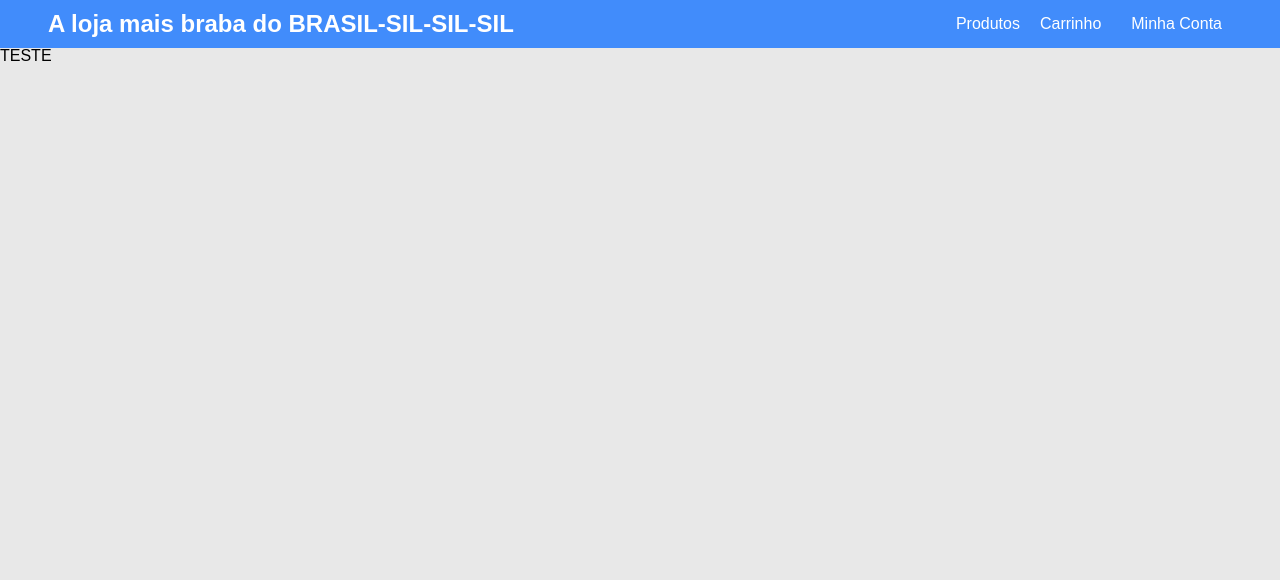
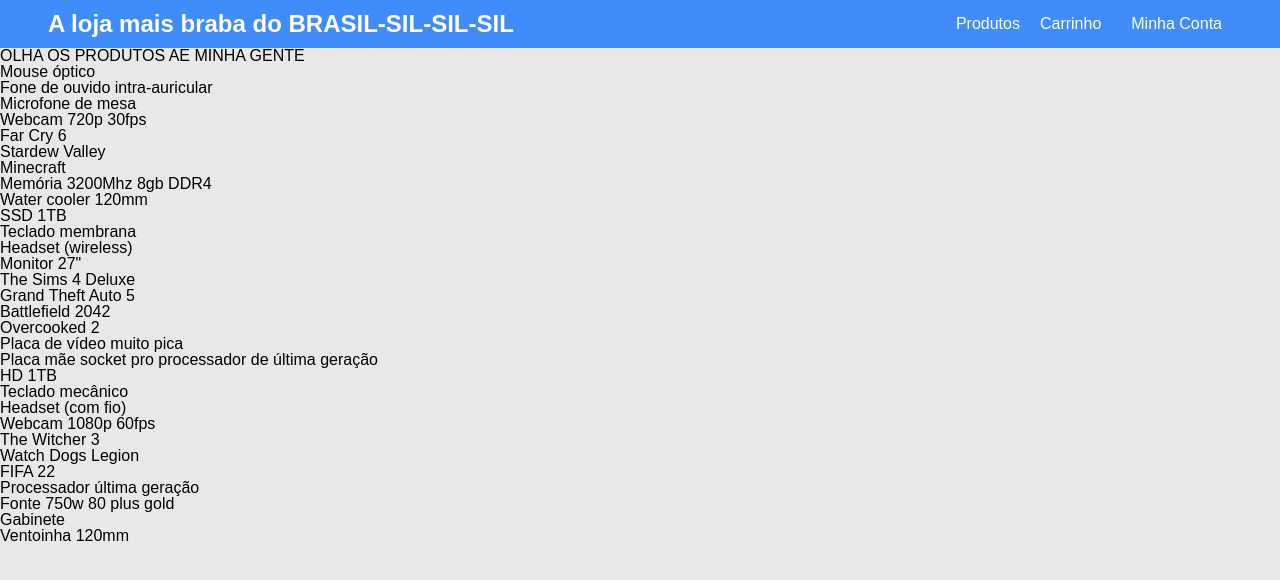
Before and after one commit to GuilhermeDrummond/lojaCiA, a React (Create React App) app: page / in a window 1280 px wide. Both pictures are taken after a click on the button "Produtos". Shown: the top 580 px of the page. Built offline with nearby package versions, Linux system fonts and the light colour scheme.

Commit message:
Criação das lojas, com estoques e produtos adicionados

```diff
--- a/src/classes/Estoque.ts
+++ b/src/classes/Estoque.ts
@@ -7,8 +7,8 @@
         this.produtos = []
     }
 
-    adicionarProduto(produto : Produto) {
-        this.produtos.push(produto)
+    adicionarProduto(produto : Produto, quantidade : number) {
+        this.produtos.push([produto, quantidade])
     }
 
     removerProduto(produto : Produto) {
@@ -18,4 +18,8 @@
             }
         })
     }
+
+    getProdutos() {
+        return this.produtos
+    }
 }
--- /dev/null
+++ b/src/classes/GeradorCatalogo.ts
@@ -0,0 +1,82 @@
+import Endereco from './Endereco'
+import Estoque from './Estoque'
+import Loja from './Loja'
+import Produto from './Produto'
+
+const p1 : Produto = new Produto('Mouse óptico', 'Periférico', 39.9)
+const p2 : Produto = new Produto('Teclado membrana', 'Periférico', 49.9)
+const p3 : Produto = new Produto('Teclado mecânico', 'Periférico', 249.9)
+const p4 : Produto = new Produto('Fone de ouvido intra-auricular', 'Periférico', 74.9)
+const p5 : Produto = new Produto('Headset (wireless)', 'Periférico', 229.9)
+const p6 : Produto = new Produto('Headset (com fio)', 'Periférico', 179.9)
+const p7 : Produto = new Produto('Microfone de mesa', 'Periférico', 359.9)
+const p8 : Produto = new Produto('Monitor 27"', 'Periférico', 2359.9)
+const p9 : Produto = new Produto('Webcam 1080p 60fps', 'Periférico', 499.9)
+const p10 : Produto = new Produto('Webcam 720p 30fps', 'Periférico', 429.9)
+
+const p11 : Produto = new Produto('The Sims 4 Deluxe', 'Games', 129.9)
+const p12 : Produto = new Produto('The Witcher 3', 'Games', 129.9)
+const p13 : Produto = new Produto('Far Cry 6', 'Games', 249.9)
+const p14 : Produto = new Produto('Grand Theft Auto 5', 'Games', 129.9)
+const p15 : Produto = new Produto('Watch Dogs Legion', 'Games', 129.9)
+const p16 : Produto = new Produto('Stardew Valley', 'Games', 129.9)
+const p17 : Produto = new Produto('Battlefield 2042', 'Games', 129.9)
+const p18 : Produto = new Produto('FIFA 22', 'Games', 129.9)
+const p19 : Produto = new Produto('Minecraft', 'Games', 129.9)
+const p20 : Produto = new Produto('Overcooked 2', 'Games', 129.9)
+
+const p21 : Produto = new Produto('Processador última geração', 'Hardware', 3129.9)
+const p22 : Produto = new Produto('Memória 3200Mhz 8gb DDR4', 'Hardware', 329.9)
+const p23 : Produto = new Produto('Placa de vídeo muito pica', 'Hardware', 8329.9)
+const p24 : Produto = new Produto('Fonte 750w 80 plus gold', 'Hardware', 829.9)
+const p25 : Produto = new Produto('Water cooler 120mm', 'Hardware', 429.9)
+const p26 : Produto = new Produto('Placa mãe socket pro processador de última geração', 'Hardware', 1429.9)
+const p27 : Produto = new Produto('Gabinete', 'Hardware', 329.9)
+const p28 : Produto = new Produto('SSD 1TB', 'Hardware', 829.9)
+const p29 : Produto = new Produto('HD 1TB', 'Hardware', 329.9)
+const p30 : Produto = new Produto('Ventoinha 120mm', 'Hardware', 129.9)
+
+const end1 : Endereco = new Endereco('Rua Roberto Carlos', 'Especial Fim de Ano', 2512, '48664-752', 'Globocity', 'G1')
+const end2 : Endereco = new Endereco('Rua da Vieira', 'Fenda do Bikini', 42, '54684-445', 'Atlantida', 'AT', 'Afundada próxima ao Triângulo das Bermudas')
+const end3 : Endereco = new Endereco('Beco Diagonal', 'Azkaban', 3, '42624-654', 'Londres', 'HP', 'Perto da loja do Olivaras')
+
+const est1 : Estoque = new Estoque()
+est1.adicionarProduto(p1, 15)
+est1.adicionarProduto(p4, 26)
+est1.adicionarProduto(p7, 65)
+est1.adicionarProduto(p10, 42)
+est1.adicionarProduto(p13, 78)
+est1.adicionarProduto(p16, 30)
+est1.adicionarProduto(p19, 14)
+est1.adicionarProduto(p22, 28)
+est1.adicionarProduto(p25, 19)
+est1.adicionarProduto(p28, 91)
+
+const est2 : Estoque = new Estoque()
+est2.adicionarProduto(p2, 82)
+est2.adicionarProduto(p5, 133)
+est2.adicionarProduto(p8, 13)
+est2.adicionarProduto(p11, 24)
+est2.adicionarProduto(p14, 75)
+est2.adicionarProduto(p17, 46)
+est2.adicionarProduto(p20, 51)
+est2.adicionarProduto(p23, 63)
+est2.adicionarProduto(p26, 20)
+est2.adicionarProduto(p29, 17)
+
+const est3 : Estoque = new Estoque()
+est3.adicionarProduto(p3, 12)
+est3.adicionarProduto(p6, 42)
+est3.adicionarProduto(p9, 86)
+est3.adicionarProduto(p12, 92)
+est3.adicionarProduto(p15, 22)
+est3.adicionarProduto(p18, 74)
+est3.adicionarProduto(p21, 33)
+est3.adicionarProduto(p24, 41)
+est3.adicionarProduto(p27, 53)
+est3.adicionarProduto(p30, 82)
+
+
+export const Loja1 : Loja = new Loja('47.989.291/0001-56', end1, est1)
+export const Loja2 : Loja = new Loja('79.855.589/0001-60', end2, est2)
+export const Loja3 : Loja = new Loja('62.622.452/0001-62', end3, est3)
--- a/src/components/NewClientForm/styles.ts
+++ b/src/components/NewClientForm/styles.ts
@@ -72,6 +72,8 @@
         background: var(--primaria);
         color: white;
 
+        transition: filter 0.2s;
+
         &:hover {
             filter: brightness(80%);
         }
--- a/src/components/ProductList/index.tsx
+++ b/src/components/ProductList/index.tsx
@@ -1,9 +1,26 @@
 import React from 'react'
+import { Loja1, Loja2, Loja3 } from '../../classes/GeradorCatalogo'
 
 export function ProductsList() {
+
+    const catalogoCompleto = [...Loja1.getEstoque().getProdutos(), ...Loja2.getEstoque().getProdutos(), ...Loja3.getEstoque().getProdutos()]
     return (
         <div>
-            <h1>TESTE</h1>
+            <h1>OLHA OS PRODUTOS AE MINHA GENTE</h1>
+
+            {/* {
+                Loja1.getEstoque().getProdutos().map(item => <p>{item[0].nome}</p>)
+            }
+            {
+                Loja2.getEstoque().getProdutos().map(item => <p>{item[0].nome}</p>)
+            }
+            {
+                Loja3.getEstoque().getProdutos().map(item => <p>{item[0].nome}</p>)
+            } */}
+
+            {
+                catalogoCompleto.map(item => <p>{item[0].nome}</p>)
+            }
         </div>
     )
 }
```
